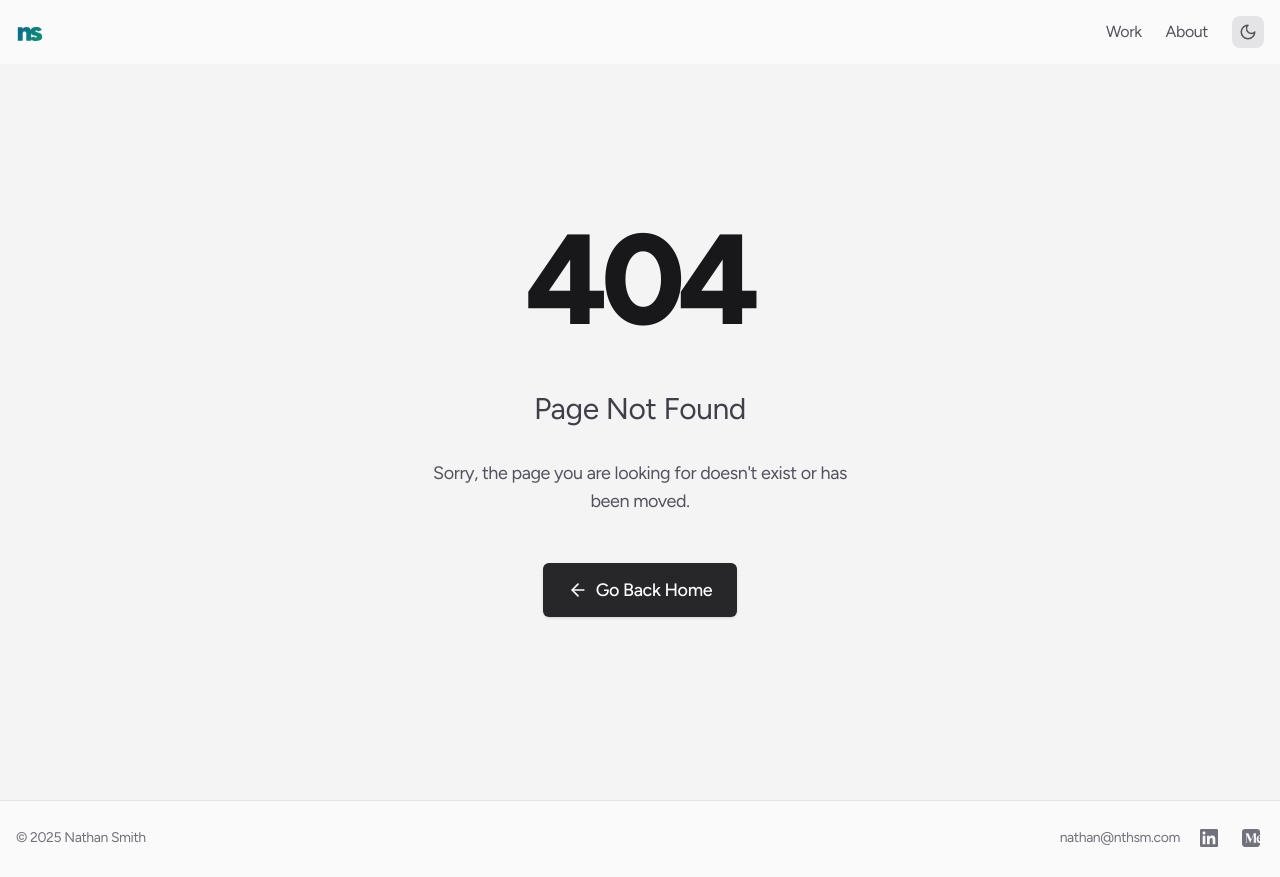
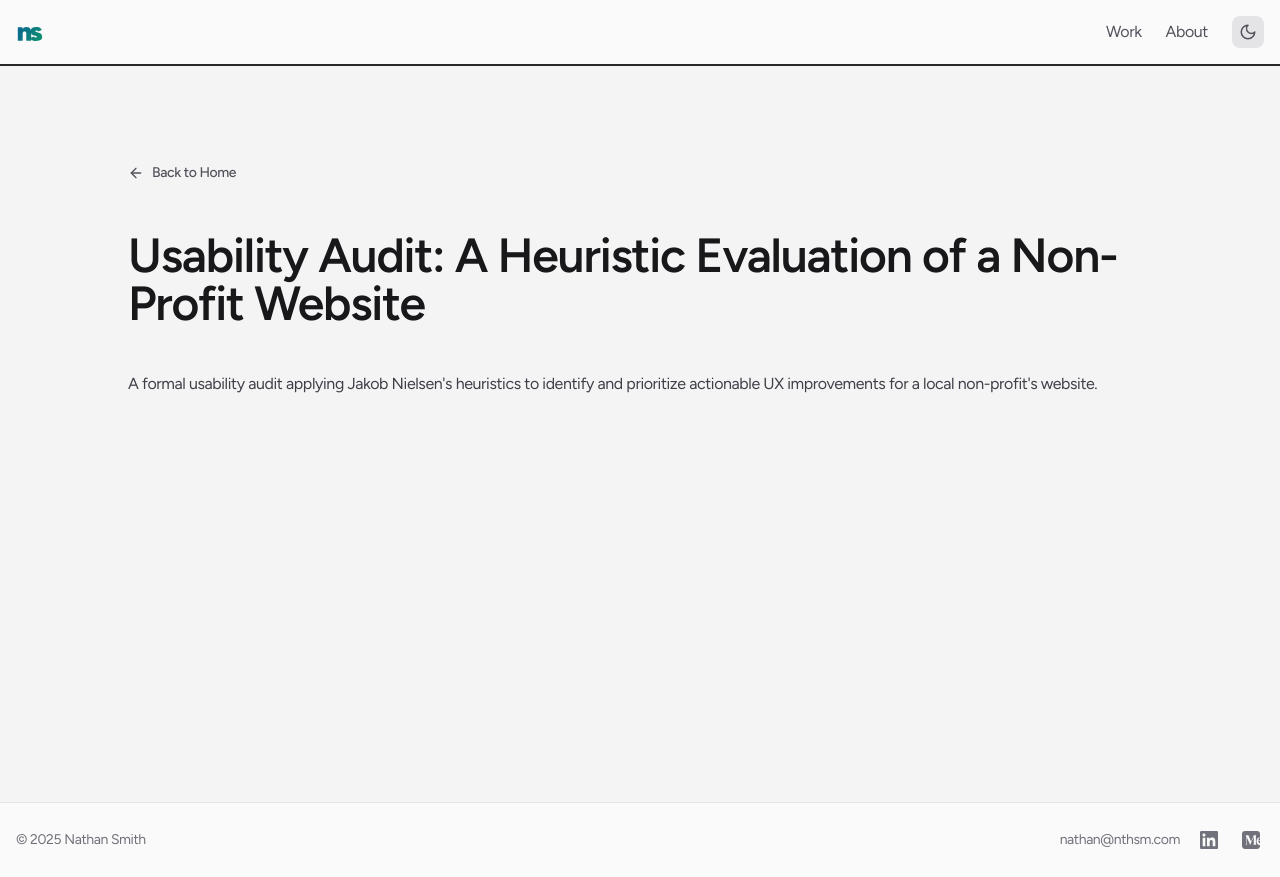
Before and after one commit to nthsm/portfolio, a Next.js app: page /its-meow-or-never in a window 1280 px wide. Before the commit this address had no page. Built offline with nearby package versions, Linux system fonts and the light colour scheme.

Commit message:
Create page.mdx

```diff
--- /dev/null
+++ b/app/(posts)/its-meow-or-never/page.mdx
@@ -0,0 +1,10 @@
+---
+title: "Usability Audit: A Heuristic Evaluation of a Non-Profit Website"
+description: "A formal usability audit applying Jakob Nielsen's heuristics to identify and prioritize actionable UX improvements for a local non-profit's website."
+image: ''
+date: ''
+---
+
+# Usability Audit: A Heuristic Evaluation of a Non-Profit Website
+
+A formal usability audit applying Jakob Nielsen's heuristics to identify and prioritize actionable UX improvements for a local non-profit's website.
```
